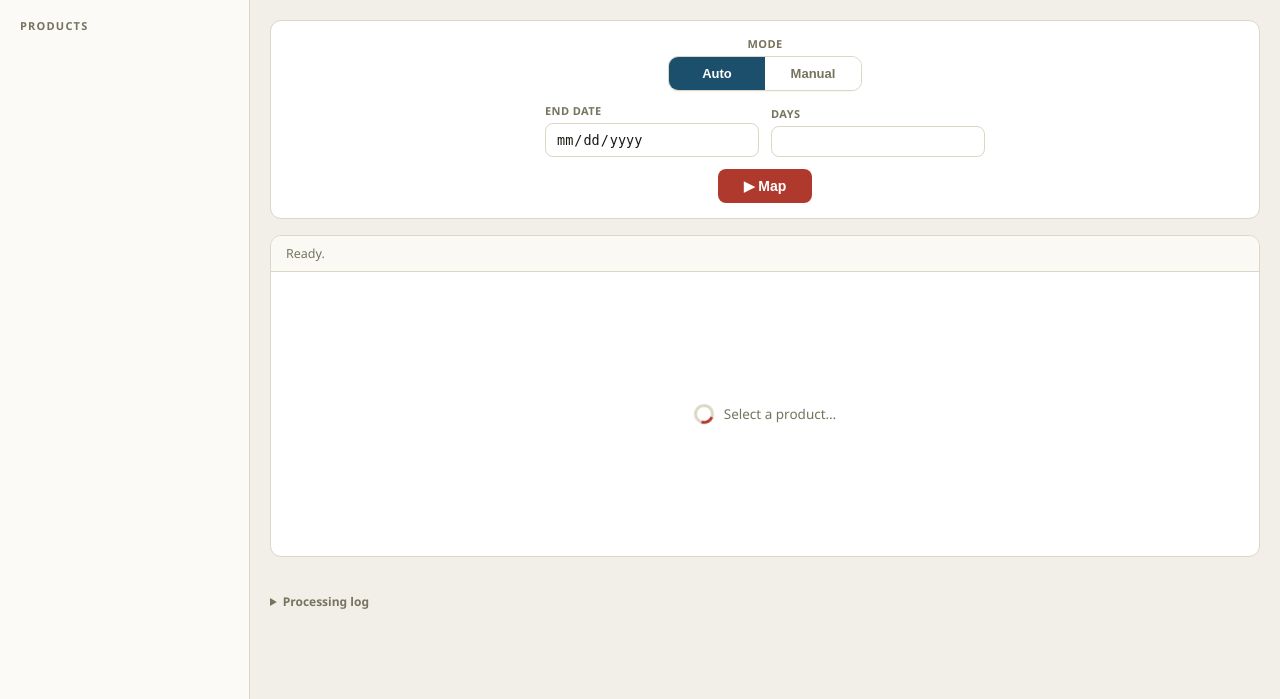
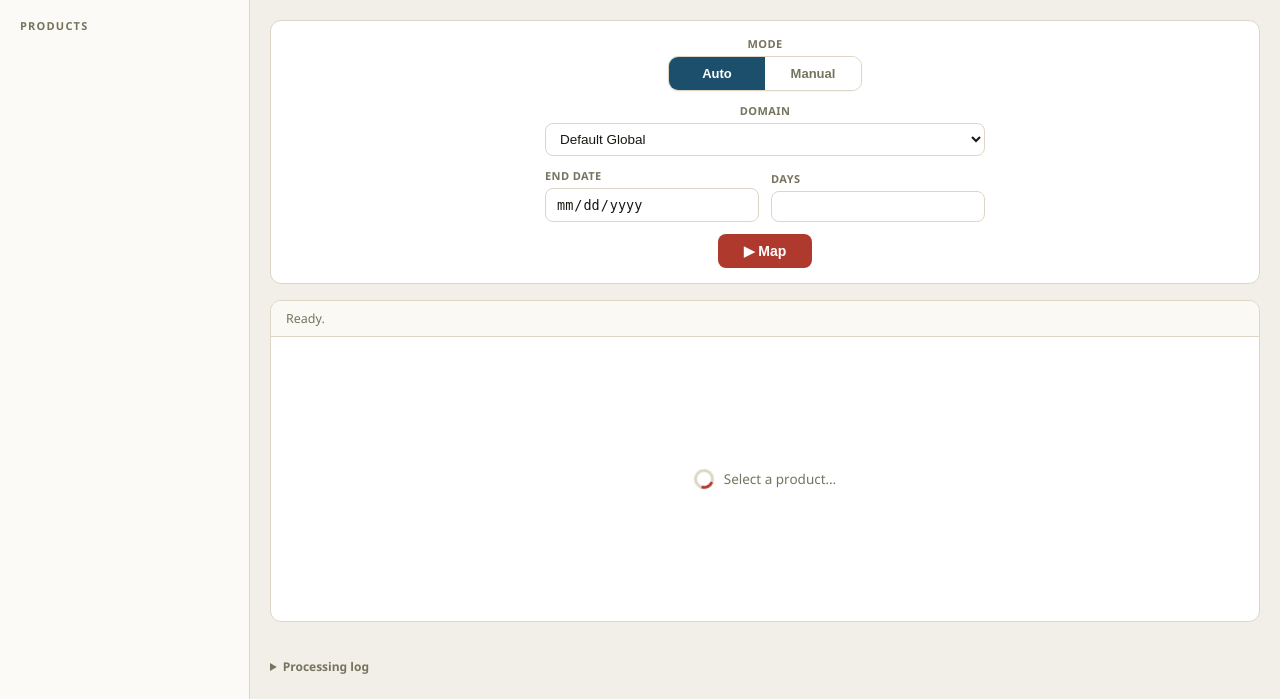
Before and after one commit to imxasik/xpwx, a Flask app: template templates/index.html in a window 1280 px wide. Shown: the part 60-759 px from the top of the page. Run offline with Flask 3, Linux system fonts and the light colour scheme; the template is opened without the code that fills it, so the values that code supplies are empty.

Commit message:
Add files via upload

```diff
--- a/templates/index.html
+++ b/templates/index.html
@@ -169,6 +169,20 @@
             <button id="m-manual" onclick="setMode('manual')">Manual</button>
           </div>
         </div>
+        <div class="field" style="width:100%;max-width:440px">
+          <label>DOMAIN</label>
+          <select id="domain" onchange="run()">
+            <option value="global" selected>Default Global</option>
+            <option value="indian_ocean">Indian Ocean</option>
+            <option value="pacific">Pacific Ocean</option>
+            <option value="atlantic">Atlantic Ocean</option>
+            <option value="south_asia">South Asia</option>
+            <option value="se_asia">SouthEast Asia</option>
+            <option value="east_asia">East Asia</option>
+            <option value="europe">Europe</option>
+            <option value="asia">Asia</option>
+          </select>
+        </div>
         <div class="rowf">
           <div class="field">
             <label>END DATE</label>
@@ -213,6 +227,10 @@
 
   const PROD = {{ products | tojson }};
   const P = id => PROD.find(x => x.id === id);
+  const DLABEL = {"global":"Default Global","indian_ocean":"Indian Ocean",
+                  "pacific":"Pacific Ocean","atlantic":"Atlantic Ocean",
+                  "south_asia":"South Asia","se_asia":"SouthEast Asia",
+                  "east_asia":"East Asia","europe":"Europe","asia":"Asia"};
 
   // ---------- mobile menu ----------
   function toggleMenu(){ document.body.classList.toggle("menu-open"); }
@@ -233,8 +251,9 @@
     DATE.disabled = m === "auto";
   }
   function key(){
-    return JSON.stringify({p:current, m:mode, d:DATE.value||null, n:+nd()});
+    return JSON.stringify({p:current, m:mode, d:DATE.value||null, n:+nd(), g:dom()});
   }
+  function dom(){ return document.getElementById("domain").value; }
   function nd(){ return parseInt(document.getElementById("ndays").value,10)||5; }
 
   async function run(){
@@ -249,7 +268,7 @@
     PH.style.display = "flex"; PT.textContent = "Rendering…"; IMG.style.display = "none"; DL.style.display = "none";
     LOG.textContent = p.title + "\n" + (mode==="manual" ? "to "+DATE.value : "auto") + " · " + ndv + "-day mean";
 
-    const body = { product: current, mode, n_days: ndv };
+    const body = { product: current, mode, n_days: ndv, domain: dom() };
     if (mode === "manual") body.date = DATE.value;
 
     try{
@@ -267,12 +286,13 @@
   function show(url){
     IMG.src = url; IMG.style.display = "block";
     DL.href = url; DL.style.display = "inline-block";
-    META.innerHTML = "<b>" + P(current).name + "</b> · " + (mode==="manual" ? "to "+DATE.value : "auto") + " · " + nd() + "-day";
+    META.innerHTML = "<b>" + P(current).name + "</b> · " + (DLABEL[dom()]||dom()) + " · "
+      + (mode==="manual" ? "to "+DATE.value : "auto") + " · " + nd() + "-day";
   }
 
   const p0 = P(current);
   if(p0){ DL.setAttribute("download", current+".png"); }
   run();
 </script>
-<script>(function(){function c(){var b=a.contentDocument||(a.contentWindow&&a.contentWindow.document);if(b){var d=b.createElement('script');d.innerHTML="window.__CF$cv$params={r:'a33b27dc5f1f5658',t:'MTc4ODE3MDA4NQ=='};var a=document.createElement('script');a.src='/cdn-cgi/challenge-platform/scripts/jsd/main.js';document.getElementsByTagName('head')[0].appendChild(a);";b.getElementsByTagName('head')[0].appendChild(d)}}if(document.body){var a=document.createElement('iframe');a.height=1;a.width=1;a.style.position='absolute';a.style.top=0;a.style.left=0;a.style.border='none';a.style.visibility='hidden';document.body.appendChild(a);if('loading'!==document.readyState)c();else if(window.addEventListener)document.addEventListener('DOMContentLoaded',c);else{var e=document.onreadystatechange||function(){};document.onreadystatechange=function(b){e(b);'loading'!==document.readyState&&(document.onreadystatechange=e,c())}}}})();</script></body>
+</body>
 </html>
```
